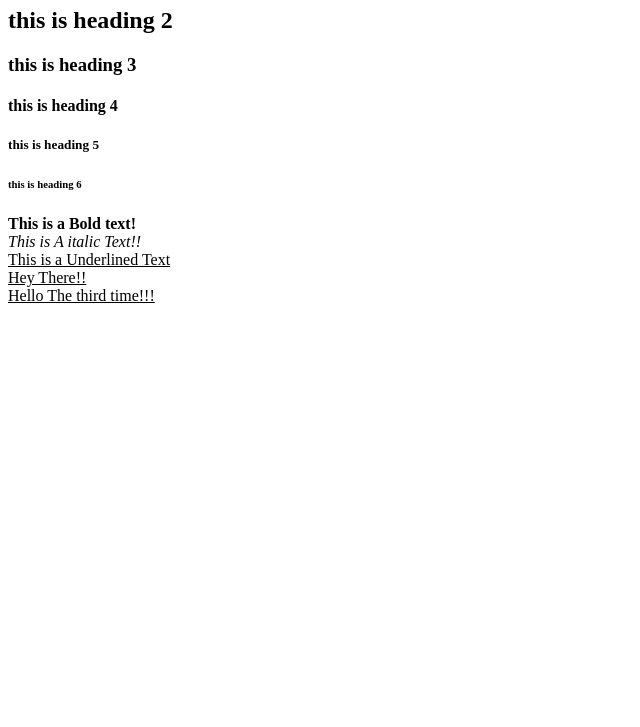
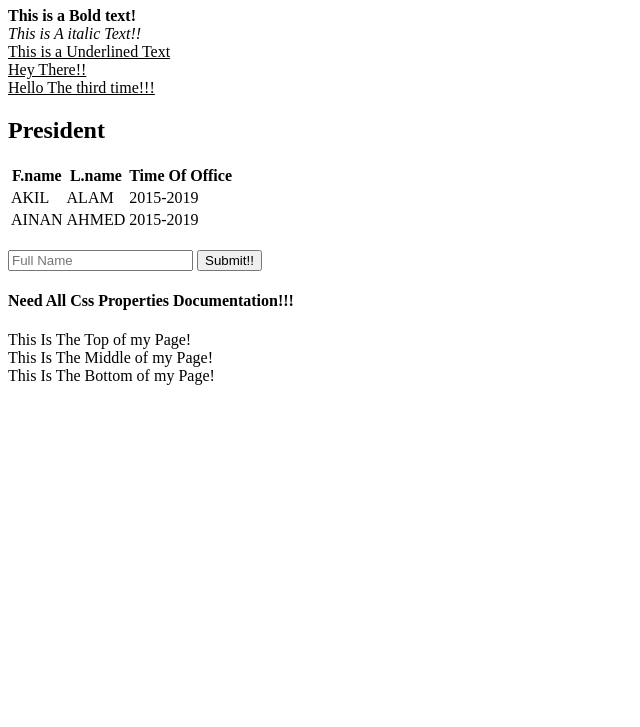
Before and after one commit to hot-sauce-akil/MY_REPO, a plain HTML site: page hello.html in a window 1280 px wide. Shown: the part 73-800 px from the top of the page, without its empty margins (0-640 px from the left). Drawn offline with Linux system fonts and the light colour scheme.

Commit message:
Created Lots Of Things

```diff
--- a/hello.html
+++ b/hello.html
@@ -2,21 +2,63 @@
 <html>
 
 	<head>
-	<title> this is a title </title>
+	<title> MY WEB TITLE!!! </title>
+	<link rel="stylesheet" href="styles.css">
 	</head>
 	<body>
-	<h1> this is heading 1 </h1>
-	<h2> this is heading 2 </h2>
-	<h3> this is heading 3 </h3>
-	<h4> this is heading 4 </h4>
-	<h5> this is heading 5 </h5>
-	<h6> this is heading 6 </h6>
+	<h1> THIS IS MY WEBPAGE!! </h1>
 	<b>This is a Bold text!</b> <br/>
 	<i>This is A italic Text!!</i> <br/>
 	<u>This  is a Underlined Text  </u> </br>
 
 	<u> Hey There!! </u> </br>
-  <u> Hello The third time!!! </u>
+  <u> Hello The third time!!! </u> </br>
+
+	<h2> President </h2>
+
+
+
+	<table>
+    <tr>
+
+			<th> F.name </th>
+			<th> L.name </th>
+			<th>Time Of Office </th>
+
+		</tr>
+		<tr>
+			<td> AKIL </td>
+			<td>ALAM </td>
+			<td>2015-2019 </td>
+
+		</tr>
+	</tr>
+	<tr>
+		<td> AINAN </td>
+		<td>AHMED </td>
+		<td>2015-2019 </td>
+
+	</tr>
+  </table> </br>
+
+<form>
+	<input type="text" placeholder="Full Name" name="name">
+	<button> Submit!! </button>
+	<h4>
+		Need All Css Properties Documentation!!!
+	</h4>
+
+	<div id="top">
+		This Is The <span class="name">Top</span> of my Page!
+	</div>
+	<div id="middle">
+		This Is The <span class="name">Middle</span> of my Page!
+	</div>
+	<div id="bottom">
+		This Is The <span class="name">Bottom</span> of my Page!
+	</div>
+
+</form>
 
 </body>
 </html>
```
